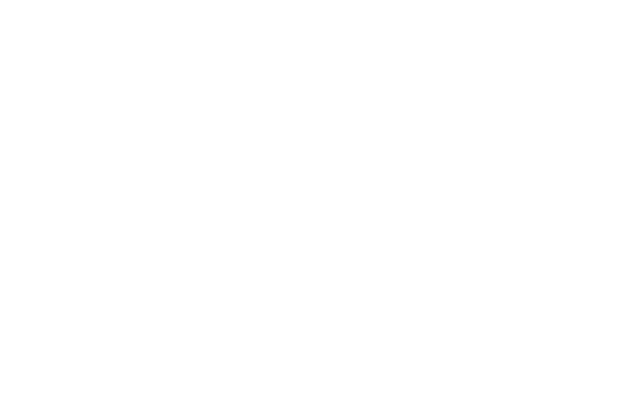
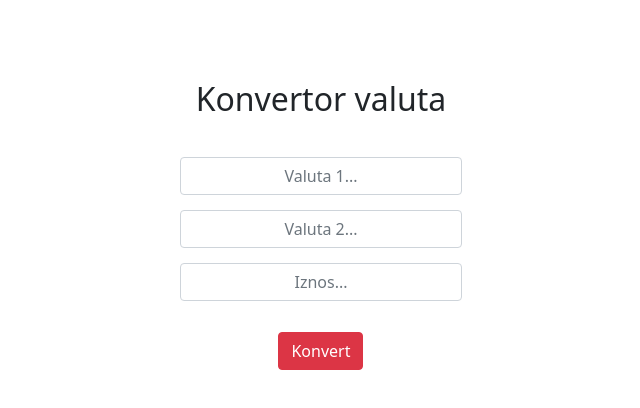
Before and after one commit to AnjaHamzz/ITEH-React-Domaci, a React (Create React App) app: page / in a window 1280 px wide. Shown: the top 408 px of the page, without its empty margins (319-959 px from the left). Built offline with nearby package versions, Linux system fonts and the light colour scheme.

Commit message:
Struktura Konvertor komponente

```diff
--- a/package.json
+++ b/package.json
@@ -6,6 +6,7 @@
     "@testing-library/jest-dom": "^5.16.4",
     "@testing-library/react": "^13.3.0",
     "@testing-library/user-event": "^13.5.0",
+    "bootstrap": "^5.1.3",
     "react": "^18.2.0",
     "react-dom": "^18.2.0",
     "react-router-dom": "^6.3.0",
--- a/src/App.css
+++ b/src/App.css
@@ -36,3 +36,17 @@
     transform: rotate(360deg);
   }
 }
+
+#konvertor-div{
+  width: 22%;
+  margin-top: 3%;
+  margin-left: 39%;
+}
+
+.knv-polja{
+  margin-bottom: 15px;
+}
+
+#konv-head{
+  margin-top: 80px;
+}
--- a/src/components/Konvertor.js
+++ b/src/components/Konvertor.js
@@ -1,8 +1,29 @@
 
 
 function Konvertor(){
+
+
+
+
     return (
         <div>
+
+            <h2 id="konv-head">Konvertor valuta</h2>
+
+            <div id="konvertor-div">
+
+                <input type="text"  className="form-control text-center knv-polja" placeholder="Valuta 1..." />
+
+                <input type="text"  className="form-control text-center knv-polja" placeholder="Valuta 2..."/>
+
+                <input type="text"  className="form-control text-center knv-polja" placeholder="Iznos..."/>
+
+
+                <button className="btn btn-danger mt-3">Konvert</button>
+
+            </div>
+
+
         </div>
     )
 }
--- a/src/index.js
+++ b/src/index.js
@@ -3,6 +3,8 @@
 import './index.css';
 import App from './App';
 import reportWebVitals from './reportWebVitals';
+import 'bootstrap/dist/css/bootstrap.css';
+
 
 const root = ReactDOM.createRoot(document.getElementById('root'));
 root.render(
```
Also changed, not shown: 1 other file (tests, documents, lock files or other folders).
